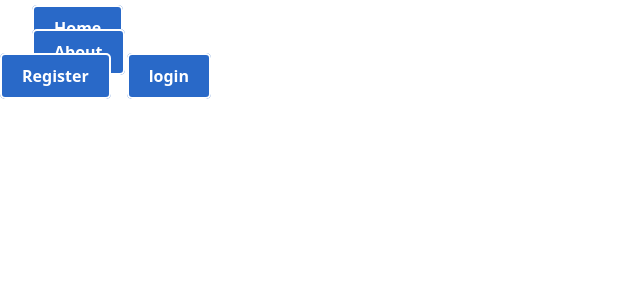
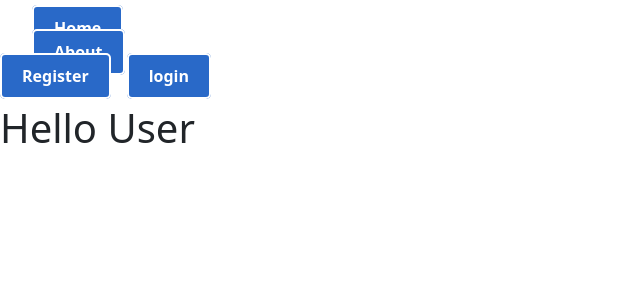
Before and after one commit to Al-homaidi/learn-react, a React (Vite) app: page /base in a window 1280 px wide. Shown: the top 300 px of the page, without its empty margins (0-640 px from the left). Built offline with nearby package versions, Linux system fonts and the light colour scheme.

Commit message:
adding the page of login

```diff
--- a/src/App.jsx
+++ b/src/App.jsx
@@ -3,6 +3,7 @@ import { Route, Routes } from "react-router-dom";
 import Header from "./components/header";
 import Singup from "./Singup";
 import Login from "./login";
+import Base from "./base"
 export default function App() {
   return (
     <div>
@@ -11,9 +12,10 @@ export default function App() {
       </div>
       <div className="flex align-items-center justify-center">
         <Routes>
+          <Route path="/" element={<Home/>} />
+          <Route path="/base" element={<Base/>} />
           <Route path="/Singin" element={<Singup />} />
           <Route path="/login" element={<Login />} />
-          <Route path="/Home" element={<Home />} />
         </Routes>
       </div>
     </div>
--- /dev/null
+++ b/src/base.jsx
@@ -0,0 +1,7 @@
+export default function Base () {
+    return (
+        <div>
+            <h1 className="fs-1 text-red-600">Hello User</h1>
+        </div>
+    );
+}
--- a/src/components/header.jsx
+++ b/src/components/header.jsx
@@ -4,11 +4,12 @@ export default function Header() {
         window.localStorage.removeItem('email');
         window.location.pathname = "/";
     }
+
   return (
     <div className="flex justify-between align-items-center pt-3 pb-3 bg-slate-500">
       <ul className="flex justify-between align-items-center m-0">
         <li>
-            <Link className="hav-bu me-3" to={'/Home'}>Home</Link>
+            <Link className="hav-bu me-3" to={'/'}>Home</Link>
         </li>
         <li>
             <Link className="hav-bu" to={'/About'}>About</Link>
@@ -16,7 +17,10 @@ export default function Header() {
       </ul>
       <div className="flex justify-between align-items-center pe-8">
         {window.localStorage.getItem('email') ?
-        <Link to={'/'} className="hav-bu ms-3" onClick={clearlocal}>logout</Link> :
+        <>
+        <Link to={'/'} className="hav-bu ms-3" onClick={clearlocal}>logout</Link>
+        <Link to={'/base'} className="hav-bu ms-3">Base</Link>
+        </> :
         <>
         <Link to={'/Singin'} className="hav-bu">Register</Link>
         <Link to={'/login'} className="hav-bu ms-3">login</Link>
--- a/src/login.jsx
+++ b/src/login.jsx
@@ -24,7 +24,7 @@ export default function login () {
                 })
             if (res.status === 200) {
                 window.localStorage.setItem('email', email);
-                window.location.pathname = "/";
+                window.location.pathname = "/base";
 
             }
           }
```
